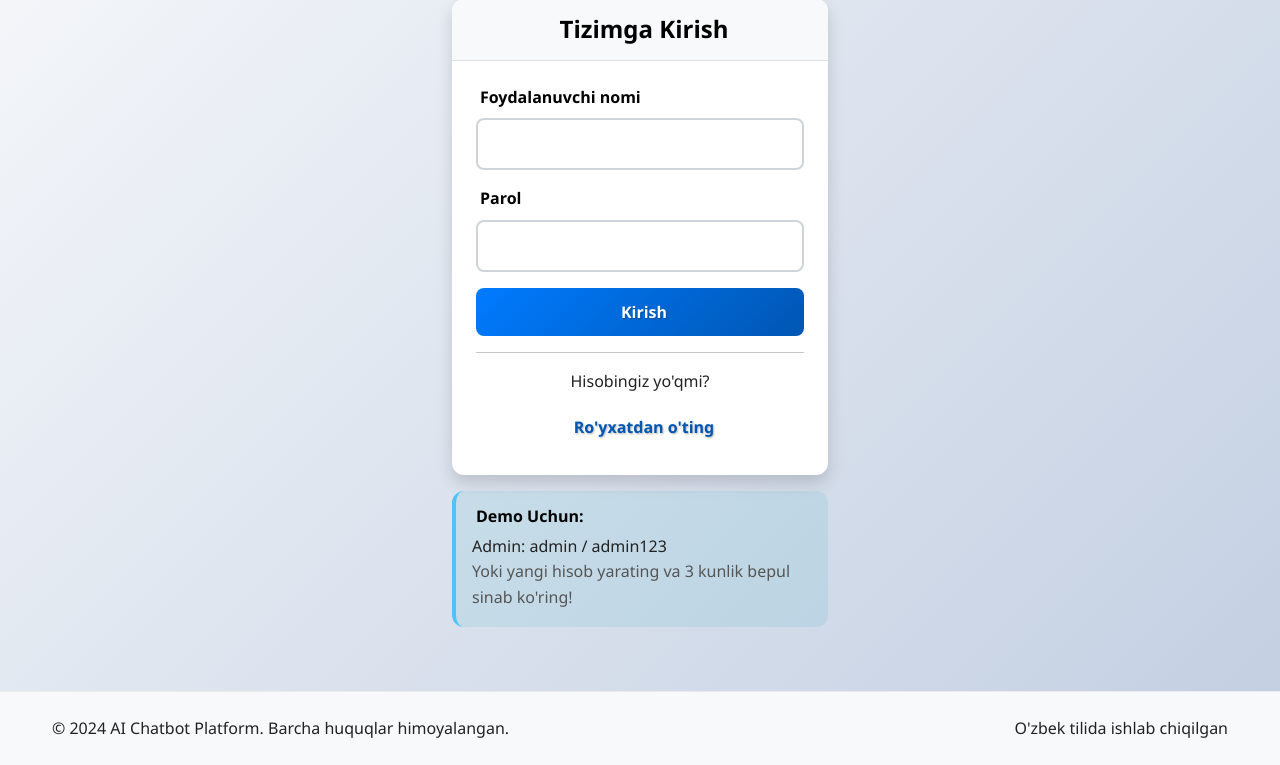
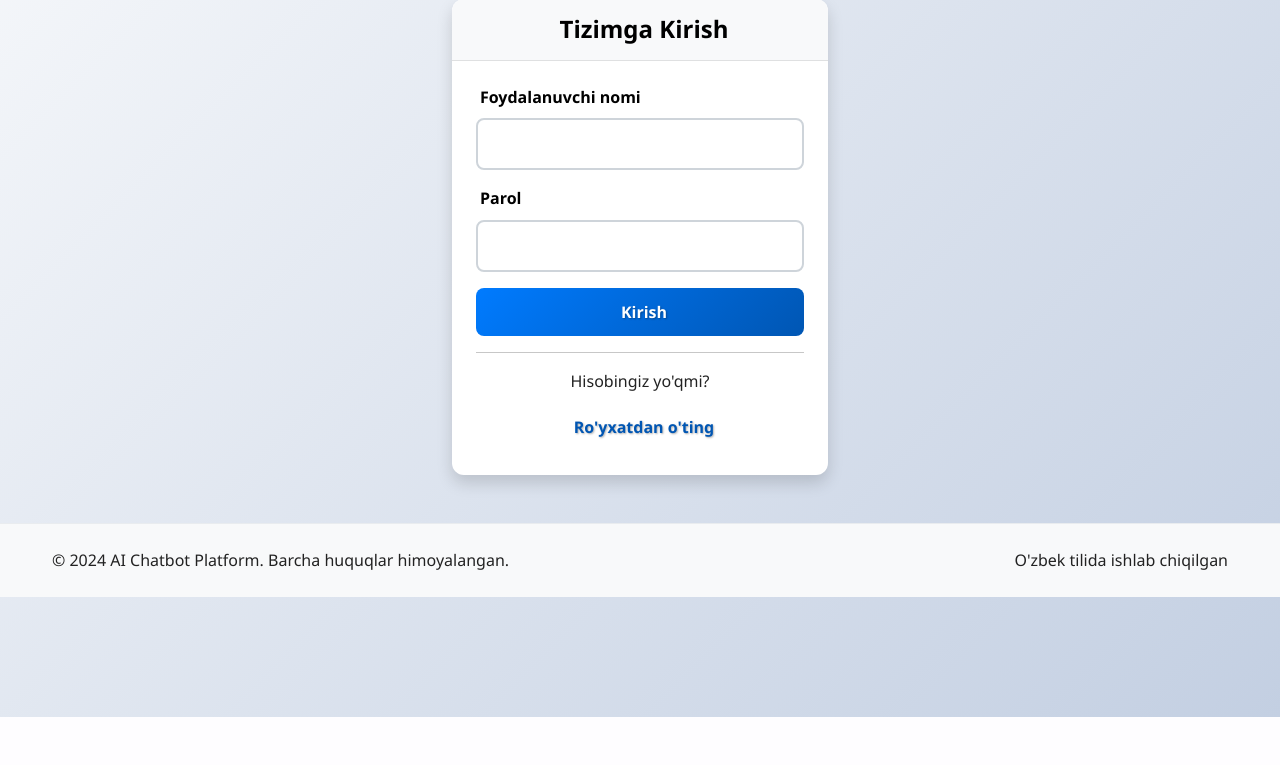
Before and after one commit to akramjon10000/ChatbotBuilder, a Flask app: page /login in a window 1280 px wide. Shown: the part 83-848 px from the top of the page. After the commit the page ends 800 px from the top, so only its background shows below. Run offline with Flask 3, Linux system fonts and the light colour scheme.

Commit message:
Remove demo login credentials from the login page
Remove the alert box displaying demo credentials for admin user from login.html.

Replit-Commit-Author: Agent
Replit-Commit-Session-Id: a16c9d6e-2e4a-4646-ba81-aa1b2548f7b3
Replit-Commit-Checkpoint-Type: full_checkpoint
Replit-Commit-Screenshot-Url: https://storage.googleapis.com/screenshot-production-us-central1/e4fe890c-9ffb-4098-aef2-98099ddd4ed4/a16c9d6e-2e4a-4646-ba81-aa1b2548f7b3/2qESHAg

```diff
--- a/templates/auth/login.html
+++ b/templates/auth/login.html
@@ -49,15 +49,6 @@
                 </div>
             </div>
         </div>
-
-        <!-- Demo credentials info -->
-        <div class="alert alert-info mt-3">
-            <h6><i class="fas fa-info-circle me-1"></i>Demo Uchun:</h6>
-            <p class="mb-0">
-                <strong>Admin:</strong> admin / admin123<br>
-                <small class="text-muted">Yoki yangi hisob yarating va 3 kunlik bepul sinab ko'ring!</small>
-            </p>
-        </div>
     </div>
 </div>
 {% endblock %}
```
Also changed, not shown: attached_assets/image_1757502027346.png (added).
